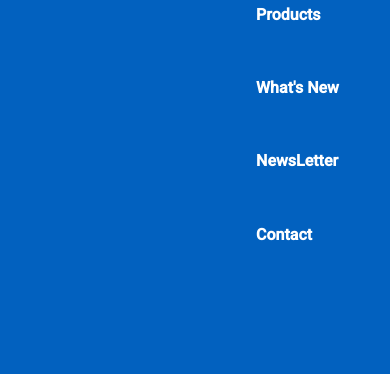
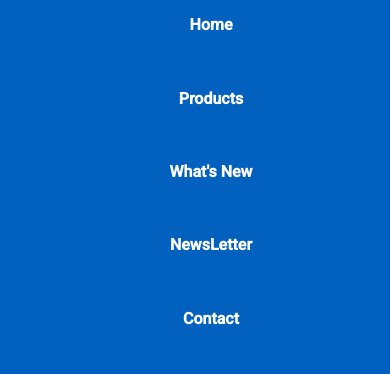
Before and after one commit to RachidBoufous/Pepsi-landing-page, a plain HTML site: page index.html in a window 390 px wide. Shown: the part 112-486 px from the top of the page. Drawn offline with nearby package versions, Linux system fonts and the light colour scheme.

Commit message:
add media responsive queries for navbar

```diff
--- a/style.css
+++ b/style.css
@@ -168,3 +168,20 @@
     transform: translateY(-1em);
 
 }
+
+/*responsive media queries*/
+
+
+@media screen and (max-width:700px){
+    /* nav bar change style */
+    .navBar {
+        display: flex;
+        flex-direction: column;
+    }
+    .navBar > .rightLinks{
+        display: flex;
+        flex-direction: column;
+    }
+    /*hero image*/
+
+}
```
